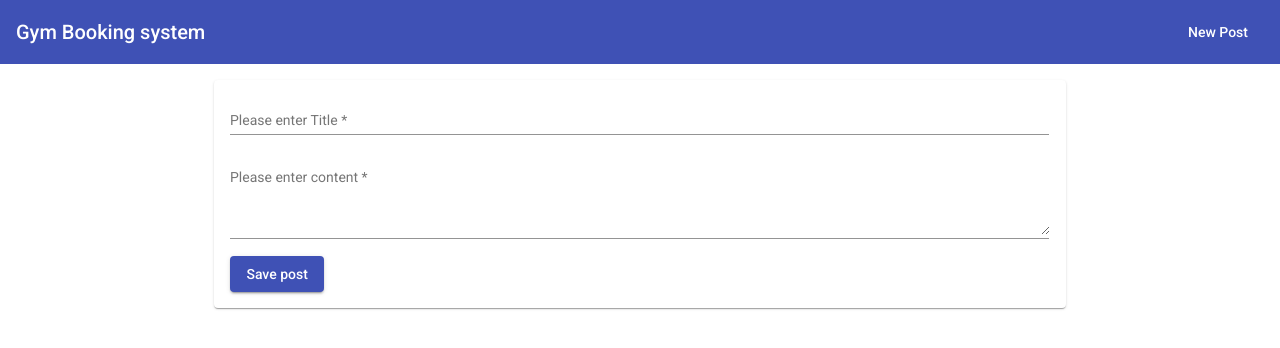
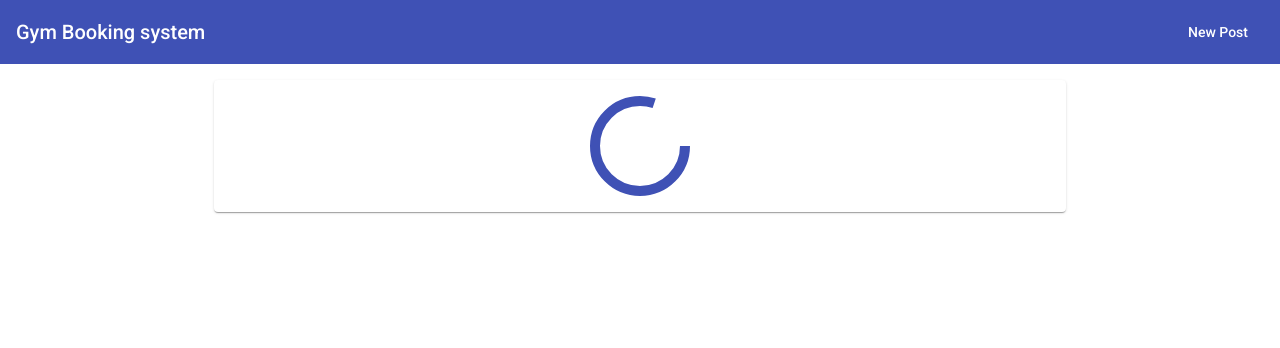
Before and after one commit to lkhaddy/LH-3006, an Angular app: page /edit/1 in a window 1280 px wide. Shown: the top 348 px of the page. Built offline with nearby package versions, Linux system fonts and the light colour scheme; no server answers.

Commit message:
Spinner added to front end when loading page

```diff
--- a/src/app/app.module.ts
+++ b/src/app/app.module.ts
@@ -8,6 +8,7 @@ import { MatButtonModule } from '@angular/material/button';
 import { MatToolbarModule } from '@angular/material/toolbar';
 import { MatExpansionModule } from '@angular/material/expansion';
 import { HttpClientModule } from '@angular/common/http';
+import { MatProgressSpinnerModule } from '@angular/material/progress-spinner';
 
 import { AppComponent } from './app.component';
 import { PostCreateComponent } from './posts/post-create/post-create.component';
@@ -33,6 +34,7 @@ import { AppRoutingModule } from './app-routing.module';
     MatButtonModule,
     MatToolbarModule,
     MatExpansionModule,
+    MatProgressSpinnerModule,
     HttpClientModule
   ],
   providers: [],
--- a/src/app/posts/post-create/post-create.component.css
+++ b/src/app/posts/post-create/post-create.component.css
@@ -7,3 +7,7 @@ mat-form-field,
 textarea {
   width: 100%;
 }
+
+mat-spinner {
+  margin: auto;
+}
--- a/src/app/posts/post-create/post-create.component.html
+++ b/src/app/posts/post-create/post-create.component.html
@@ -1,5 +1,6 @@
 <mat-card>
-  <form (submit)="onSavePost(postForm)" #postForm="ngForm">
+  <mat-spinner *ngIf="isLoading"></mat-spinner>
+  <form (submit)="onSavePost(postForm)" #postForm="ngForm" *ngIf="!isLoading">
     <mat-form-field>
       <input matInput type="text"
        name="title"
--- a/src/app/posts/post-create/post-create.component.ts
+++ b/src/app/posts/post-create/post-create.component.ts
@@ -14,6 +14,7 @@ export class PostCreateComponent implements OnInit {
   enteredTitle = '';
   enteredContent = '';
   post: Post;
+  isLoading = false;
   private mode = 'create';
   private postId: string;
 
@@ -24,7 +25,9 @@ export class PostCreateComponent implements OnInit {
       if (paramMap.has('postId')){
         this.mode = 'edit';
         this.postId = paramMap.get('postId');
+        this.isLoading = true;
         this.postsService.getPost(this.postId).subscribe(postData => {
+          this.isLoading = false;
           this.post = {id: postData._id, title: postData.title, content: postData.content };
         });
       } else{
@@ -45,6 +48,7 @@ export class PostCreateComponent implements OnInit {
       title: form.value.title,
       content: form.value.content
   };
+    this.isLoading = true;
     if (this.mode === 'create') {
       this.postsService.addPosts(form.value.title, form.value.content);
     } else{
--- a/src/app/posts/post-list/post-list.component.css
+++ b/src/app/posts/post-list/post-list.component.css
@@ -3,6 +3,10 @@
   margin-top: 1rem ;
 }
 
+mat-spinner{
+  margin: auto;
+}
+
 .info-text {
   text-align: center;
 }
--- a/src/app/posts/post-list/post-list.component.html
+++ b/src/app/posts/post-list/post-list.component.html
@@ -1,4 +1,5 @@
-<mat-accordion multi="true" *ngIf="posts.length > 0">
+<mat-spinner **ngIf="isLoading"></mat-spinner>
+<mat-accordion multi="true" *ngIf="posts.length > 0 && !isLoading">
   <mat-expansion-panel *ngFor="let post of posts">
     <mat-expansion-panel-header>
       {{ post.title }}
@@ -10,4 +11,4 @@
     </mat-action-row>
   </mat-expansion-panel>
 </mat-accordion>
-<p class="info-text mat-body-1" *ngIf="posts.length <= 0">No posts added yet</p>
+<p class="info-text mat-body-1" *ngIf="posts.length <= 0 && !isLoading">No posts added yet</p>
--- a/src/app/posts/post-list/post-list.component.ts
+++ b/src/app/posts/post-list/post-list.component.ts
@@ -13,15 +13,18 @@ styleUrls: ['./post-list.component.css']
 export class PostListComponent implements OnInit, OnDestroy {
 
   posts: Post[] = [];
+  isLoading = false;
   private postsSub: Subscription;
 
   //Dependancy Injection
   constructor(public postsService: PostService){  }
 
   ngOnInit(){
+    this.isLoading = true;
     this.postsService.getPosts();
     this.postsSub = this.postsService.getPostUpdateListener()
       .subscribe((posts: Post[]) => {
+        this.isLoading = false;
         this.posts = posts;
     });
   }
--- a/src/app/posts/posts.service.ts
+++ b/src/app/posts/posts.service.ts
@@ -4,13 +4,14 @@ import { Subject }from 'rxjs';
 import { map } from 'rxjs/operators';
 
 import { Post } from './post.model';
+import { Router } from '@angular/router';
 
 @Injectable({providedIn: "root"})
 export class PostService {
   private posts: Post[] = [];
   private postsUpdated = new Subject<Post[]>();
 
-  constructor(private http: HttpClient) {}
+  constructor(private http: HttpClient, private router: Router) {}
 
   //sending get request
   getPosts() {
@@ -51,6 +52,7 @@ export class PostService {
       post.id = id;
       this.posts.push(post);
       this.postsUpdated.next([...this.posts]);
+      this.router.navigate(["/"]);
     });
   }
 
@@ -62,7 +64,8 @@ export class PostService {
       const oldPostIndex = updatedPosts.findIndex(p => p.id === post.id);
       updatedPosts[oldPostIndex] = post;
       this.posts = updatedPosts;
-      this.postsUpdated.next([...this.posts])
+      this.postsUpdated.next([...this.posts]);
+      this.router.navigate(["/"]);
     });
 
   }
```
